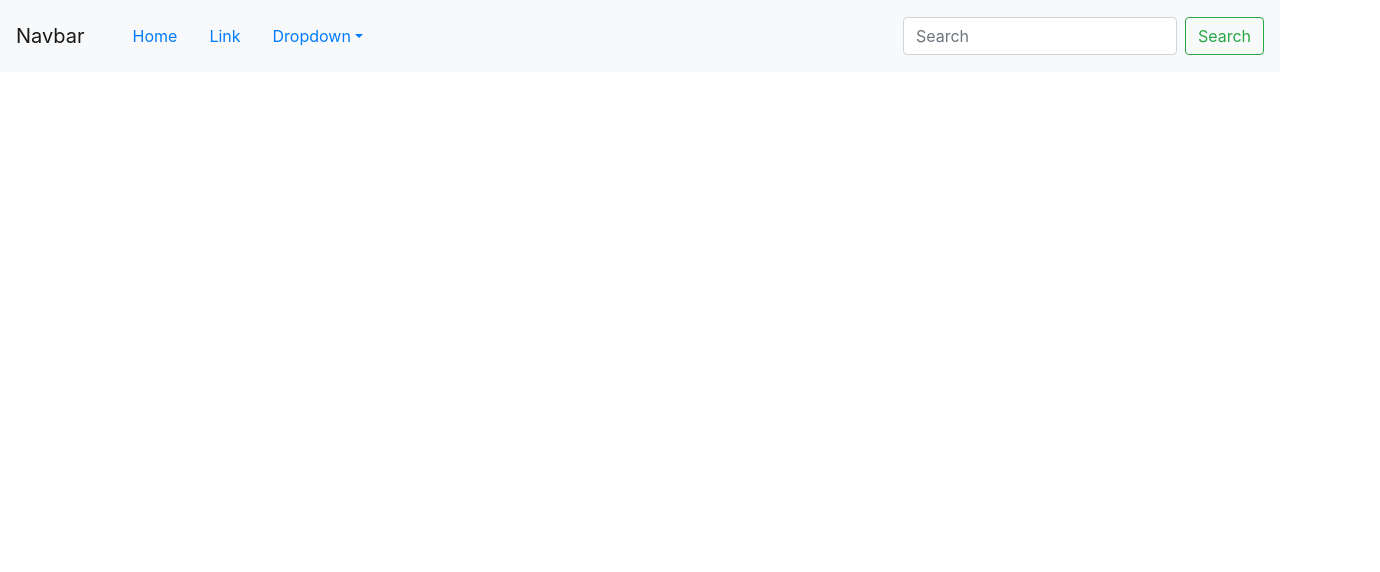
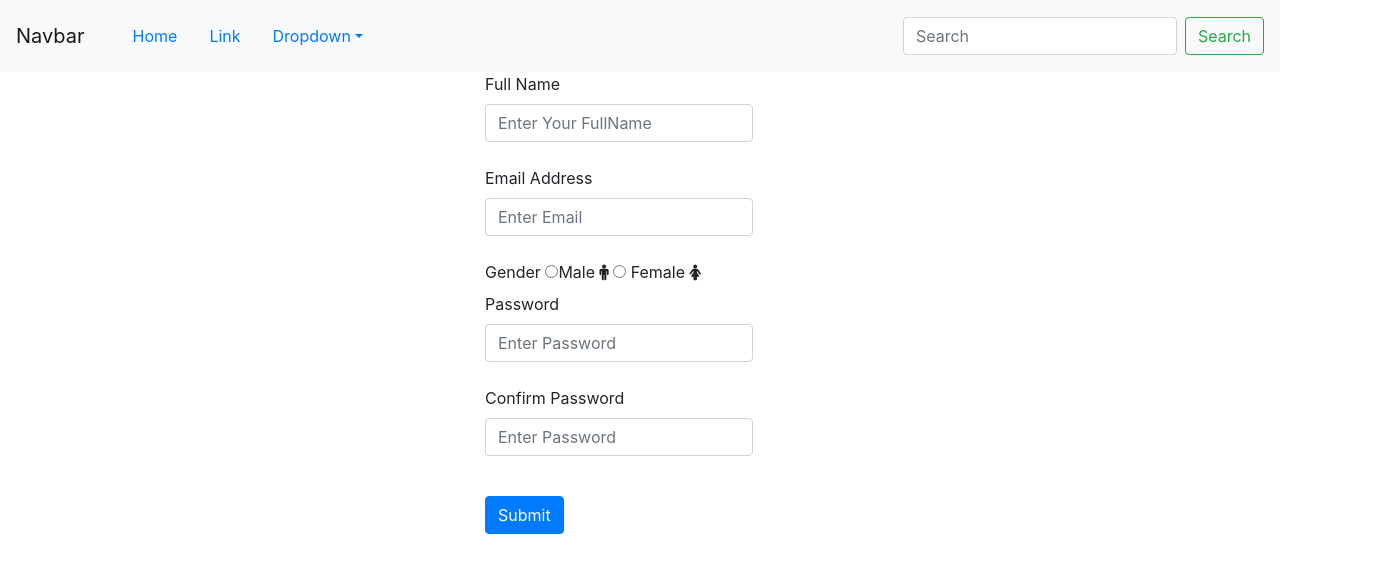
Before and after one commit to piyushj895/Assignment1, a plain HTML site: page index.html in a window 1280 px wide. Shown: the whole page, 1380 px wide, since content can reach past the window. Drawn offline with nearby package versions, Linux system fonts and the light colour scheme.

Commit message:
Registration Page

```diff
--- a/index.html
+++ b/index.html
@@ -3,14 +3,23 @@
   <head>
     <meta charset="utf-8">
     <title>Navbar</title>
+
     <link rel="stylesheet" href="https://maxcdn.bootstrapcdn.com/bootstrap/4.0.0/css/bootstrap.min.css" integrity="sha384-Gn5384xqQ1aoWXA+058RXPxPg6fy4IWvTNh0E263XmFcJlSAwiGgFAW/dAiS6JXm" crossorigin="anonymous">
 
+<!--  -->
   </head>
   <body>
     <script src="https://code.jquery.com/jquery-3.2.1.slim.min.js" integrity="sha384-KJ3o2DKtIkvYIK3UENzmM7KCkRr/rE9/Qpg6aAZGJwFDMVNA/GpGFF93hXpG5KkN" crossorigin="anonymous"></script>
     <script src="https://cdnjs.cloudflare.com/ajax/libs/popper.js/1.12.9/umd/popper.min.js" integrity="sha384-ApNbgh9B+Y1QKtv3Rn7W3mgPxhU9K/ScQsAP7hUibX39j7fakFPskvXusvfa0b4Q" crossorigin="anonymous"></script>
     <script src="https://maxcdn.bootstrapcdn.com/bootstrap/4.0.0/js/bootstrap.min.js" integrity="sha384-JZR6Spejh4U02d8jOt6vLEHfe/JQGiRRSQQxSfFWpi1MquVdAyjUar5+76PVCmYl" crossorigin="anonymous"></script>
     <link rel="stylesheet" href="https://maxcdn.bootstrapcdn.com/font-awesome/4.6.1/css/font-awesome.min.css">
+    <!-- <link rel="stylesheet" type="text/css" href="assets/css/bootstrap.css"> -->
+
+		<!-- Website CSS style -->
+		<!-- <link rel="stylesheet" type="text/css" href="assets/css/main.css"> -->
+
+		<!-- Website Font style -->
+	    <link rel="stylesheet" href="https://maxcdn.bootstrapcdn.com/font-awesome/4.6.1/css/font-awesome.min.css">
 <nav class="navbar navbar-expand-lg navbar-light bg-light">
   <a class="navbar-brand" href="#">Navbar</a>
   <button class="navbar-toggler" type="button" data-toggle="collapse" data-target="#navbarContent" aria-expanded="false" aria-label="Toggle navigation">
@@ -43,5 +52,39 @@
 </nav>
 
 
+  <div class="container">
+<div class="col-sm-10 col-sm offset-4">
+<form>
+
+  <div class="form-group">
+    <div class="col-lg-4">
+
+    <label for="name">Full Name</label>
+    <input type="text" class="form-control" id="name" placeholder="Enter Your FullName">
+    <br>
+  <div class="form-group">
+    <div class="col-xs-3">
+    <label for="email">Email Address</label>
+    <input type="email" class="form-control" id="email" placeholder="Enter Email">
+    <br>
+    <div class="form-group">
+      <label for="gender">Gender</label>
+      <input type="radio" name="gender" value="male">Male <i class="fa fa-male" aria-hidden="true"></i>
+  <input type="radio" name="gender" value="female"> Female <i class="fa fa-female" aria-hidden="true"></i>
+<br>
+<div class="form-group">
+  <label for="password">Password</label>
+  <input type="password" class="form-control" id="password" placeholder="Enter Password">
+  <div class="form-group">
+    <br>
+    <label for="password">Confirm Password</label>
+    <input type="password" class="form-control" id="password" placeholder="Enter Password">
+  </div>
+  <br>
+    <button type="submit" class="btn btn-primary">Submit</button>
+</div>
+</form>
+    </div>
+
   </body>
 </html>
```
